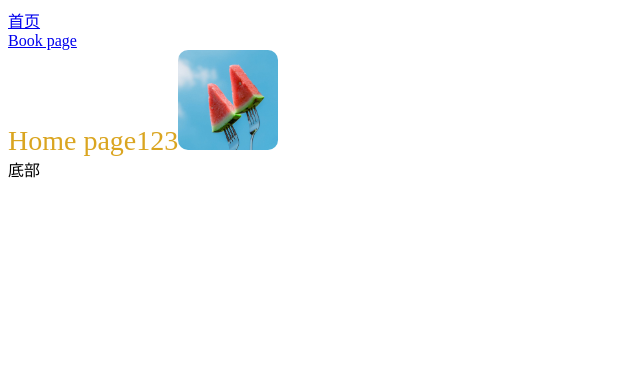
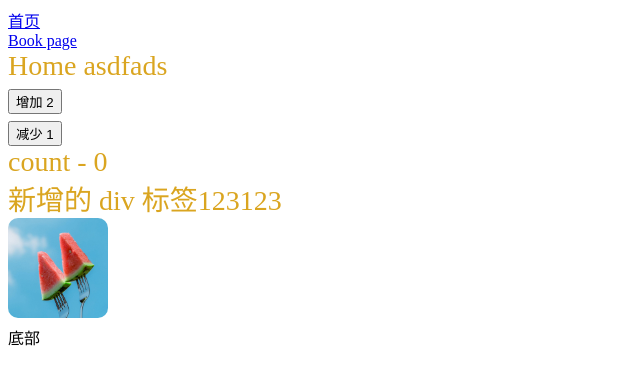
Before and after one commit to dztony/treact, a React app in the folder playground/csr-base/: page / in a window 1280 px wide. Shown: the top 384 px of the page, without its empty margins (0-640 px from the left). Built offline with nearby package versions, Linux system fonts and the light colour scheme.

Commit message:
feat: 支持 js 代码 HMR

```diff
--- a/playground/csr-base/config/webpack.dev.ts
+++ b/playground/csr-base/config/webpack.dev.ts
@@ -2,6 +2,7 @@ import sharedConfig from './webpack.shared.ts';
 
 import { merge } from 'webpack-merge';
 import webpack from 'webpack';
+import PluginReactRefresh from '@pmmmwh/react-refresh-webpack-plugin';
 
 export default merge(sharedConfig, {
   mode: 'development',
@@ -10,10 +11,12 @@ export default merge(sharedConfig, {
     ...sharedConfig.plugins,
     // @ts-ignore
     new webpack.HotModuleReplacementPlugin(),
+    // @ts-ignore
+    new PluginReactRefresh(),
   ],
   // @ts-ignore
   entry: [
     sharedConfig.entry,
-    'webpack-hot-middleware/client?path=/__webpack_hmr&timeout=20000&name=client&reload=true',
+    'webpack-hot-middleware/client?path=/__webpack_hmr&timeout=20000&name=client&hot=true&live-load=true',
   ],
 });
--- a/playground/csr-base/config/webpack.shared.ts
+++ b/playground/csr-base/config/webpack.shared.ts
@@ -55,6 +55,7 @@ export default {
                 auto: true,
                 localIdentName: '[local]_[contenthash:8]',
               },
+              esModule: false,
             },
           },
           {
--- a/playground/csr-base/package.json
+++ b/playground/csr-base/package.json
@@ -15,6 +15,7 @@
     "@babel/core": "^7.24.7",
     "@babel/preset-env": "^7.24.7",
     "@babel/preset-react": "^7.24.7",
+    "@pmmmwh/react-refresh-webpack-plugin": "^0.5.15",
     "@types/express": "^4.17.21",
     "@types/node": "^20.14.14",
     "@types/react-dom": "^18.3.0",
@@ -30,13 +31,16 @@
     "friendly-errors-webpack-plugin": "^1.7.0",
     "html-webpack-plugin": "^5.6.0",
     "mini-css-extract-plugin": "^2.9.0",
+    "react-refresh": "^0.14.2",
     "sass": "^1.77.6",
     "sass-loader": "^14.2.1",
     "style-loader": "^4.0.0",
     "terser-webpack-plugin": "^5.3.10",
+    "ts-node": "^10.9.2",
     "tsx": "^4.16.5",
     "typescript": "^5.5.4",
     "webpack": "^5.92.1",
+    "webpack-cli": "^5.1.4",
     "webpack-dev-middleware": "^7.3.0",
     "webpack-dev-server": "^5.0.4",
     "webpack-hot-middleware": "^2.26.1",
--- a/playground/csr-base/src/page/book/index.jsx
+++ b/playground/csr-base/src/page/book/index.jsx
@@ -1,10 +1,10 @@
 import React from 'react';
-import * as css from './index.module.scss';
+import css from './index.module.scss';
 
 function Book() {
   return (
     <div className={css.book}>
-      Book page
+      Book page123123
     </div>
   );
 }
--- a/playground/csr-base/src/page/book/index.module.scss
+++ b/playground/csr-base/src/page/book/index.module.scss
@@ -3,4 +3,7 @@
   width: 100%;
   height: 120px;
   padding: 8px;
+  color: blue;
+  font-weight: bold;
+  font-size: 20px;
 }
--- a/playground/csr-base/src/page/home/index.jsx
+++ b/playground/csr-base/src/page/home/index.jsx
@@ -1,11 +1,24 @@
-import React from 'react';
-import * as css from './index.module.scss';
+import React, { useState } from 'react';
+import css from './index.module.scss';
 import Icon from '../../asset/icon.jpg';
 
 function Home() {
+  const [count, setCount] = useState(0);
+
   return (
     <div className={css.home}>
-      Home page123
+      Home asdfads
+
+      <div>
+        <button onClick={() => setCount(pre => pre + 2)}>增加 2</button>
+        <br />
+        <button onClick={() => setCount(pre => pre - 1)}>减少 1</button>
+        <div>count - {count}</div>
+      </div>
+
+      <div>
+        新增的 div 标签123123
+      </div>
 
       <img src={Icon} />
     </div>
--- a/playground/csr-base/tsconfig.json
+++ b/playground/csr-base/tsconfig.json
@@ -1,5 +1,5 @@
 {
-  "include": ["config", "src"],
+  "include": ["config",  "script", "src"],
   "compilerOptions": {
     "outDir": "dist",
     "target": "ES2022",
```
Also changed, not shown: playground/csr-base/script/dev.ts (+13 -2 lines), 2 other files (tests, documents, lock files or other folders).
